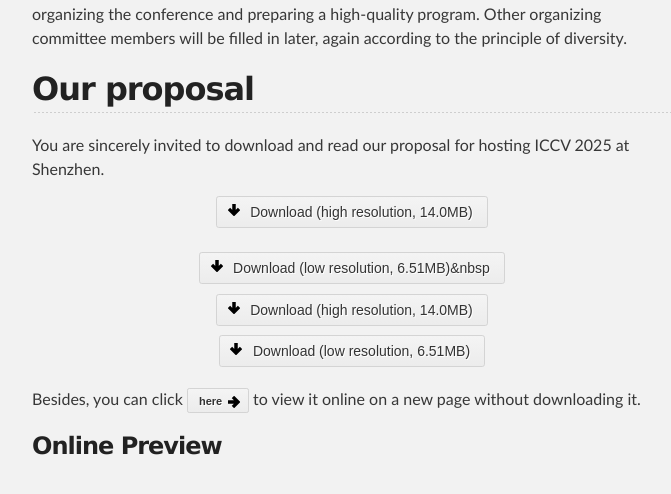
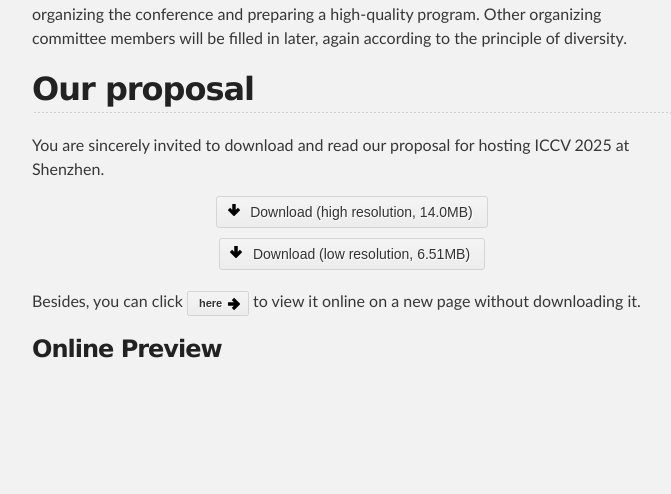
Before and after one commit to iccv2025shenzhen/iccv2025shenzhen, a Jekyll site: the page built from index.md, in a window 1280 px wide and 900 px high, scrolled down 2323 px. Shown: the top 494 px of the window, without its empty margins (288-959 px from the left). Built offline with Jekyll 4.4.1, drawn with Linux system fonts in a browser that asks for light colours; our own code applies the rules of GitHub Pages for plain Markdown files.

Commit message:
Update index.md

```diff
--- a/index.md
+++ b/index.md
@@ -67,12 +67,6 @@
 
 <div class="center-div">
 <a href="https://iccv2025shenzhen.github.io/assets/file/ICCV2025shenzhen.pdf" class="button big icon arrowdown">Download (high resolution, 14.0MB)</a>
-<br/><br/>
-<a href="https://iccv2025shenzhen.github.io/assets/file/ICCV2025shenzhen_compact.pdf" class="button big icon arrowdown">Download (low resolution, 6.51MB)&nbsp</a>
-</div>
-
-<div class="center-div">
-<a href="https://iccv2025shenzhen.github.io/assets/file/ICCV2025shenzhen.pdf" class="button big icon arrowdown">Download (high resolution, 14.0MB)</a>
 </div>
 
 <div class="center-div">
```
